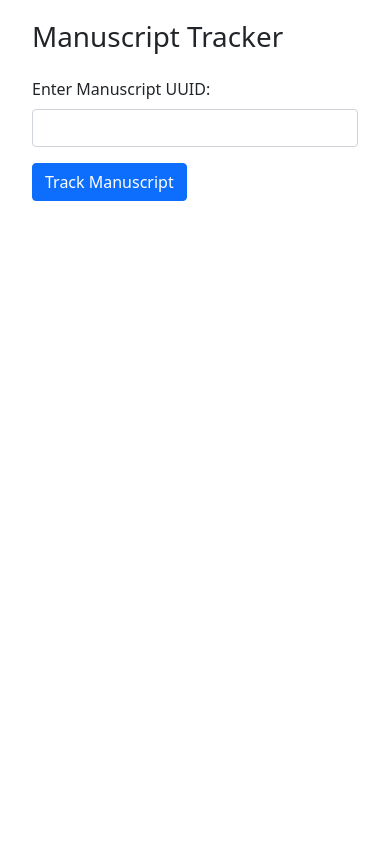
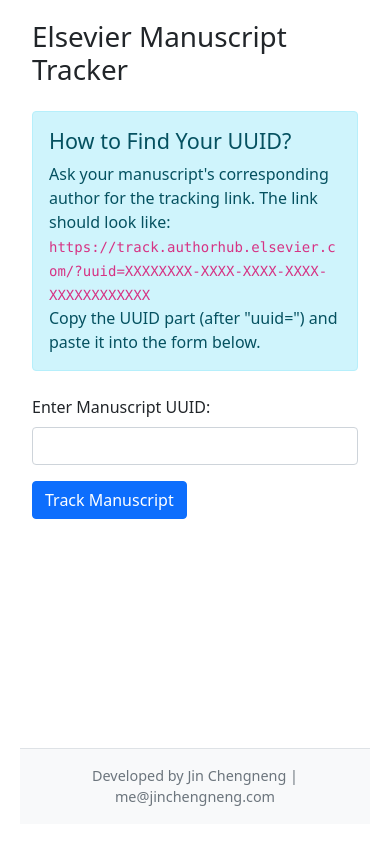
Before and after one commit to JinChengneng/track_elsevier, a Flask app: page / in a window 390 px wide. Run offline with Flask 3, Linux system fonts and the light colour scheme.

Commit message:
Enhance documentation and UI improvements
- Update README with project description and setup instructions
- Improve index.html UI with responsive design:
  - Add instructions for finding manuscript UUID
  - Implement sticky footer with contact information
  - Enhance layout spacing and styling
  - Update page title and headings

```diff
--- a/templates/index.html
+++ b/templates/index.html
@@ -3,16 +3,50 @@
 <head>
     <meta charset="UTF-8">
     <meta name="viewport" content="width=device-width, initial-scale=1.0">
-    <title>Manuscript Tracker</title>
+    <title>Elsevier Manuscript Tracker</title>
     <link href="https://cdn.jsdelivr.net/npm/bootstrap@5.1.3/dist/css/bootstrap.min.css" rel="stylesheet">
     <style>
-        body { padding: 20px; }
-        .container { max-width: 800px; }
+        body {
+            padding: 20px;
+            min-height: 100vh;
+            display: flex;
+            flex-direction: column;
+        }
+        .container {
+            max-width: 800px;
+            flex: 1;
+        }
+        .footer {
+            margin-top: 2rem;
+            padding: 1rem 0;
+            background-color: #f8f9fa;
+            text-align: center;
+            font-size: 0.9rem;
+            color: #6c757d;
+            border-top: 1px solid #dee2e6;
+        }
+        .footer a {
+            color: #6c757d;
+            text-decoration: none;
+        }
+        .footer a:hover {
+            color: #495057;
+            text-decoration: underline;
+        }
     </style>
 </head>
 <body>
     <div class="container">
-        <h1 class="mb-4">Manuscript Tracker</h1>
+        <h1 class="mb-4">Elsevier Manuscript Tracker</h1>
+
+        <div class="alert alert-info mb-4">
+            <h4 class="alert-heading">How to Find Your UUID?</h4>
+            <p class="mb-0">
+                Ask your manuscript's corresponding author for the tracking link. The link should look like:<br>
+                <code>https://track.authorhub.elsevier.com/?uuid=XXXXXXXX-XXXX-XXXX-XXXX-XXXXXXXXXXXX</code><br>
+                Copy the UUID part (after "uuid=") and paste it into the form below.
+            </p>
+        </div>
 
         <form method="POST" class="mb-4">
             <div class="mb-3">
@@ -104,6 +138,15 @@
         {% endif %}
     </div>
 
+    <footer class="footer">
+        <div class="container">
+            <p class="mb-0">
+                Developed by Jin Chengneng |
+                <a href="mailto:me@jinchengneng.com">me@jinchengneng.com</a>
+            </p>
+        </div>
+    </footer>
+
     <script src="https://cdn.jsdelivr.net/npm/bootstrap@5.1.3/dist/js/bootstrap.bundle.min.js"></script>
 </body>
 </html>
```
Also changed, not shown: README.md.
